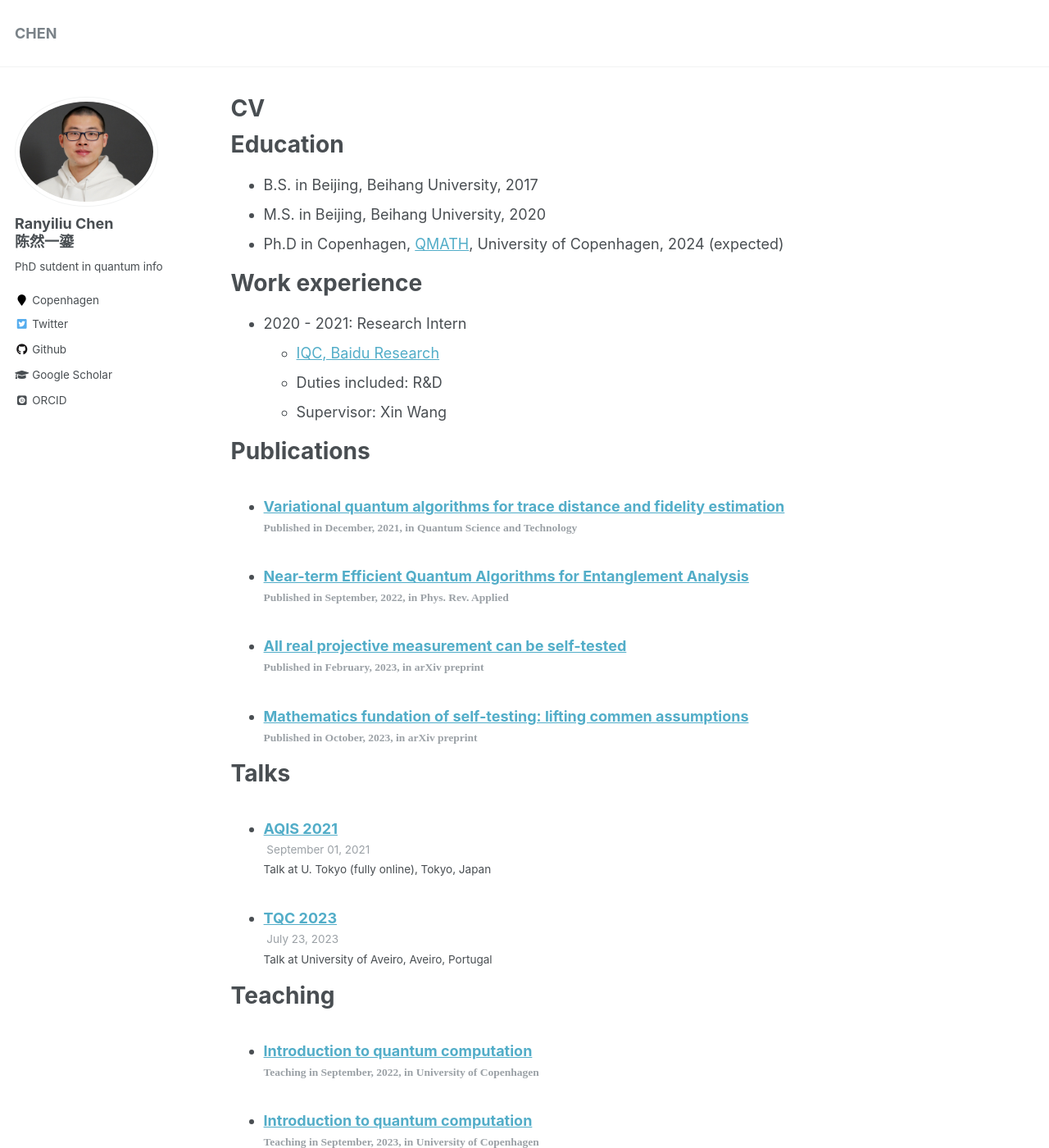
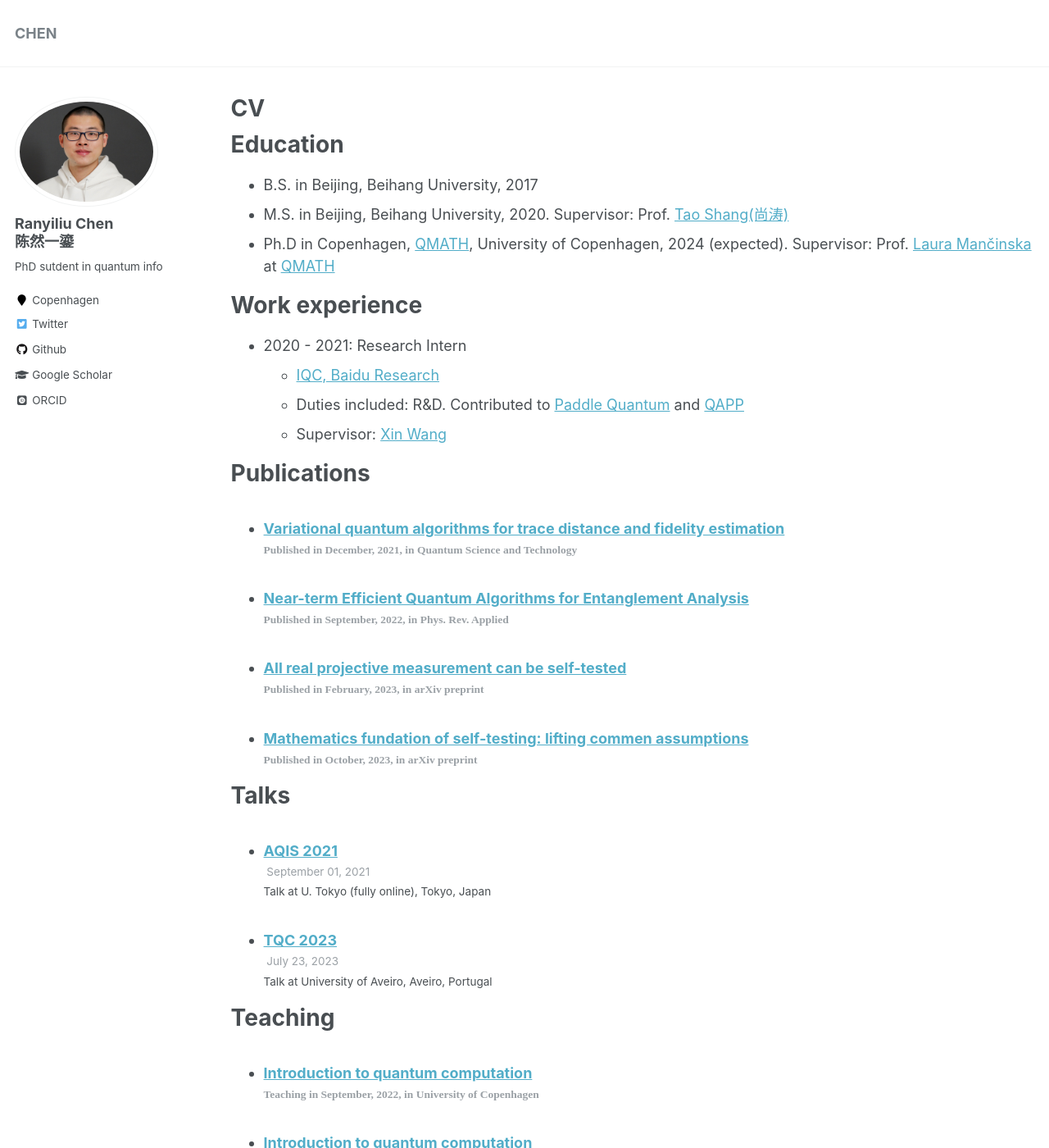
Before and after one commit to CRYL/CRYL.github.io, a Jekyll site: the page built from _pages/cv.md, in a window 1280 px wide and 1400 px high. Shown: the whole window at 82% size. Built offline with Jekyll 4.4.1, drawn with Linux system fonts in a browser that asks for light colours; some web fonts are replaced; some of the changed text lies outside the part shown.

Commit message:
update CV

```diff
--- a/_pages/cv.md
+++ b/_pages/cv.md
@@ -12,15 +12,15 @@ redirect_from:
 Education
 ======
 * B.S. in Beijing, Beihang University, 2017
-* M.S. in Beijing, Beihang University, 2020
-* Ph.D in Copenhagen, [QMATH](https://qmath.ku.dk), University of Copenhagen, 2024 (expected)
+* M.S. in Beijing, Beihang University, 2020. Supervisor: Prof. [Tao Shang(尚涛)](https://cst.buaa.edu.cn/info/1111/2767.htm)
+* Ph.D in Copenhagen, [QMATH](https://qmath.ku.dk), University of Copenhagen, 2024 (expected). Supervisor: Prof. [Laura Mančinska](https://www.math.ku.dk/english/staff/?pure=en/persons/604782) at [QMATH](https://qmath.ku.dk)
 
 Work experience
 ======
 * 2020 - 2021: Research Intern
   * [IQC, Baidu Research](https://quantum.baidu.com/about)
-  * Duties included: R&D
-  * Supervisor: Xin Wang
+  * Duties included: R&D. Contributed to [Paddle Quantum](https://qml.baidu.com) and [QAPP](https://quantum-hub.baidu.com/qapp/tutorial-overview)
+  * Supervisor: [Xin Wang](https://www.xinwang.info)
 
 Publications
 ======
```
Also changed, not shown: other parts of _pages/cv.md (+4 -2 lines).
